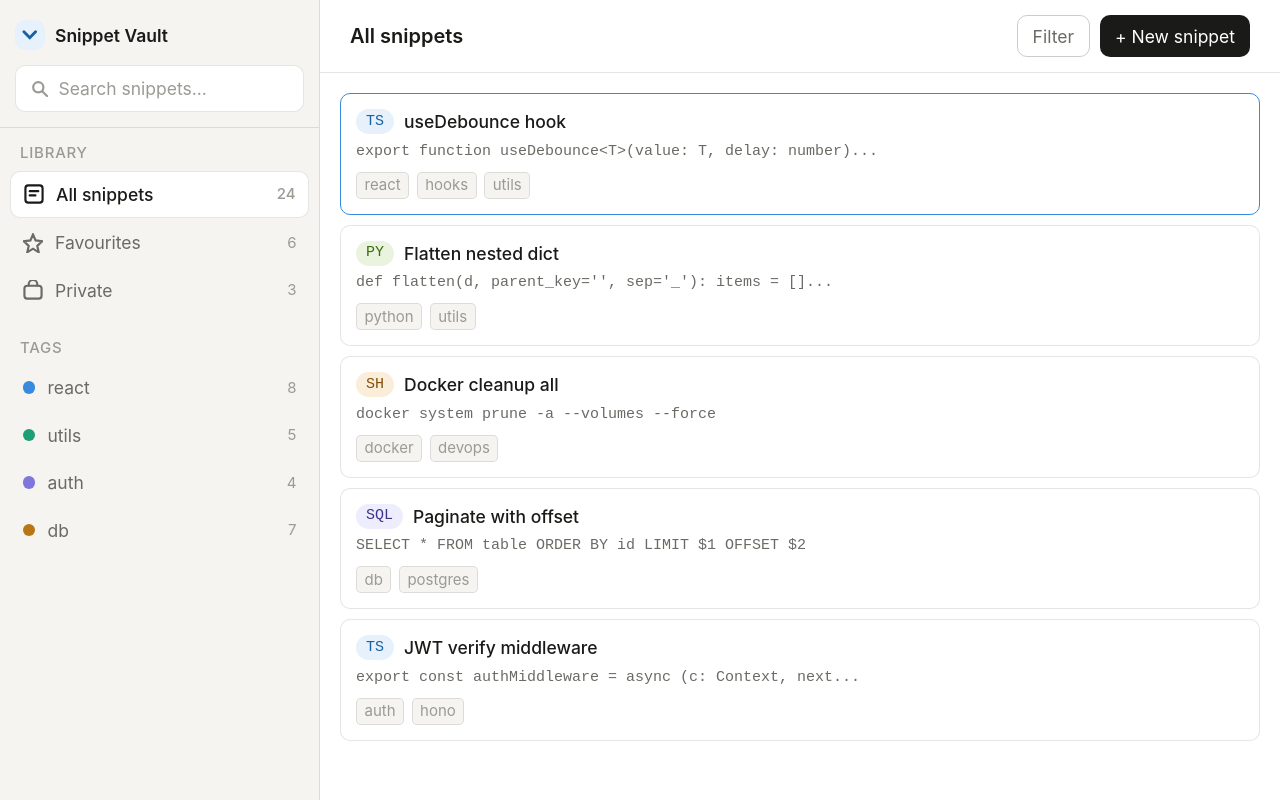
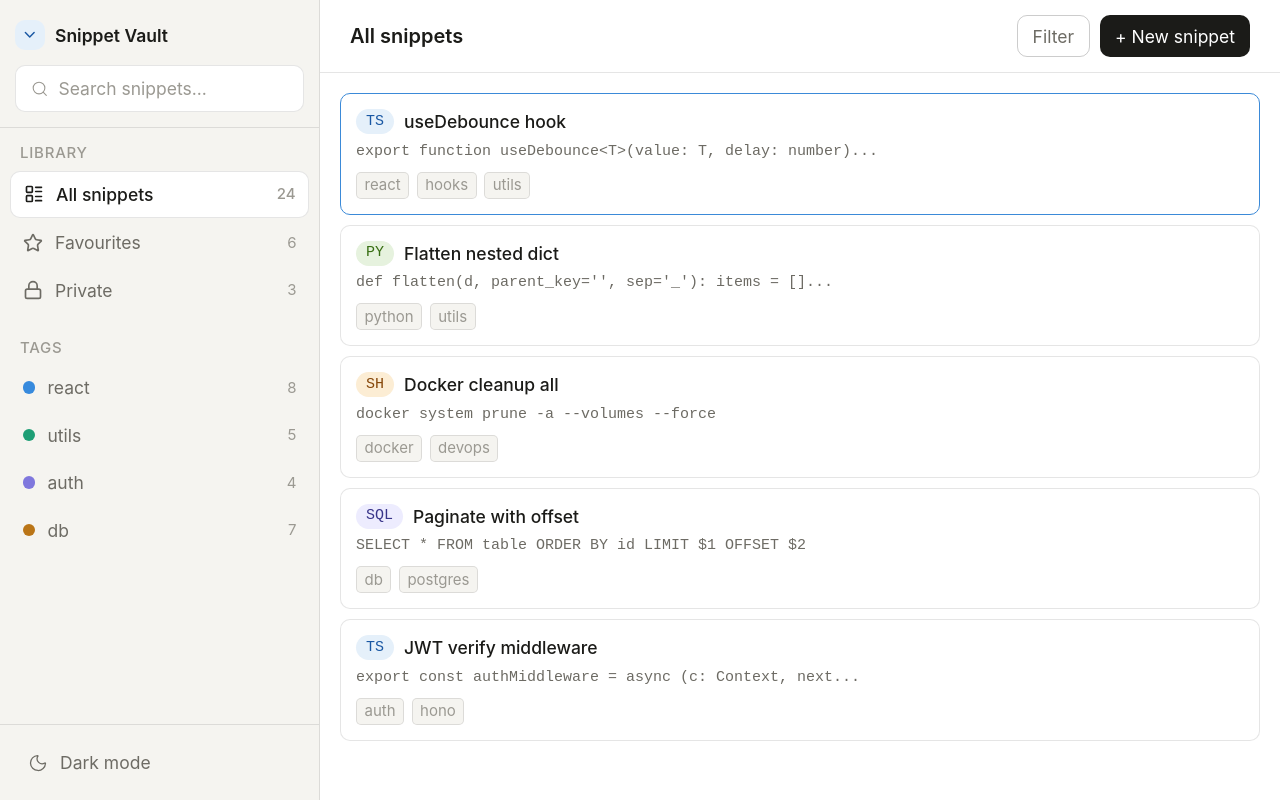
Before and after one commit to Zlatanoski/Snippet-Vault, a React (Vite) app in the folder apps/web/: page / in a window 1280 px wide. Built offline with nearby package versions, Linux system fonts and the light colour scheme.

Commit message:
Changed icons to lucide-react icons.

```diff
--- a/apps/web/package.json
+++ b/apps/web/package.json
@@ -12,6 +12,7 @@
   "dependencies": {
     "@tailwindcss/vite": "^4.2.2",
     "drizzle-orm": "^0.45.1",
+    "lucide-react": "^0.577.0",
     "postgres": "^3.4.8",
     "react": "^19.2.4",
     "react-dom": "^19.2.4"
--- a/apps/web/src/components/Sidebar.tsx
+++ b/apps/web/src/components/Sidebar.tsx
@@ -1,40 +1,13 @@
+
+import
+{ useState, useEffect } from 'react';
+import { LayoutList, Star, Lock, ChevronDown, X, Search, Sun, Moon } from 'lucide-react';
 import type { NavItem, Tag } from '../types';
 
-// ── Icons ─────────────────────────────────────────────────────────────────────
-
-const iconClass = 'h-4 w-4 shrink-0 stroke-current [fill:none] [stroke-linecap:round] [stroke-width:1.5]';
-
-function IconAll() {
-    return (
-        <svg viewBox="0 0 14 14" className={iconClass}>
-            <rect x="1" y="1" width="12" height="12" rx="2" />
-            <line x1="4" y1="5" x2="10" y2="5" />
-            <line x1="4" y1="8" x2="8" y2="8" />
-        </svg>
-    );
-}
-
-function IconFavourites() {
-    return (
-        <svg viewBox="0 0 14 14" className={iconClass}>
-            <polygon points="7,1 8.8,5.2 13.5,5.7 10,9 11,13.5 7,11 3,13.5 4,9 0.5,5.7 5.2,5.2" />
-        </svg>
-    );
-}
-
-function IconPrivate() {
-    return (
-        <svg viewBox="0 0 14 14" className={iconClass}>
-            <rect x="1" y="4" width="12" height="9" rx="2" />
-            <path d="M4 4V3a3 3 0 016 0v1" />
-        </svg>
-    );
-}
-
 const NAV_ICONS: Record<NavItem['icon'], React.ReactNode> = {
-    all:        <IconAll />,
-    favourites: <IconFavourites />,
-    private:    <IconPrivate />,
+    all:        <LayoutList className="h-4 w-4 shrink-0" />,
+    favourites: <Star className="h-4 w-4 shrink-0" />,
+    private:    <Lock className="h-4 w-4 shrink-0" />,
 };
 
 // ── Sub-components ────────────────────────────────────────────────────────────
@@ -93,7 +66,24 @@ interface Props {
     onClose: () => void;
 }
 
+function useDarkMode() {
+    const [isDark, setIsDark] = useState(() =>
+        document.documentElement.classList.contains('dark') ||
+        (!document.documentElement.classList.contains('light') &&
+            window.matchMedia('(prefers-color-scheme: dark)').matches)
+    );
+
+    useEffect(() => {
+        document.documentElement.classList.toggle('dark', isDark);
+        document.documentElement.classList.toggle('light', !isDark);
+    }, [isDark]);
+
+    return [isDark, () => setIsDark((d) => !d)] as const;
+}
+
 export default function Sidebar({ navItems, tags, activeNavId, isOpen, onNavSelect, onTagSelect, onClose }: Props) {
+    const [isDark, toggleDark] = useDarkMode();
+
     return (
         <>
             {/* Mobile overlay */}
@@ -116,9 +106,7 @@ export default function Sidebar({ navItems, tags, activeNavId, isOpen, onNavSele
                     <div className="flex items-center justify-between">
                         <div className="flex items-center gap-2 text-sm font-semibold text-content-primary">
                             <div className="flex h-6 w-6 shrink-0 items-center justify-center rounded-lg bg-surface-info">
-                                <svg viewBox="0 0 12 12" className="h-3.5 w-3.5 stroke-content-info [fill:none] [stroke-linecap:round] [stroke-width:2]">
-                                    <polyline points="2,4 6,8 10,4" />
-                                </svg>
+                                <ChevronDown className="h-3.5 w-3.5 stroke-content-info" strokeWidth={2} />
                             </div>
                             Snippet Vault
                         </div>
@@ -127,18 +115,12 @@ export default function Sidebar({ navItems, tags, activeNavId, isOpen, onNavSele
                             onClick={onClose}
                             className="rounded-lg p-1 text-content-tertiary hover:bg-surface-page md:hidden"
                         >
-                            <svg viewBox="0 0 14 14" className="h-4 w-4 stroke-current [fill:none] [stroke-linecap:round] [stroke-width:1.5]">
-                                <line x1="2" y1="2" x2="12" y2="12" />
-                                <line x1="12" y1="2" x2="2" y2="12" />
-                            </svg>
+                            <X className="h-4 w-4" />
                         </button>
                     </div>
 
                     <div className="mt-3 flex cursor-text items-center gap-2 rounded-lg border border-black/10 bg-surface-raised px-3 py-2 text-sm text-content-tertiary">
-                        <svg className="h-3.5 w-3.5 shrink-0" viewBox="0 0 12 12" fill="none" stroke="currentColor" strokeWidth="1.5" strokeLinecap="round">
-                            <circle cx="5" cy="5" r="3.5" />
-                            <line x1="8" y1="8" x2="11" y2="11" />
-                        </svg>
+                        <Search className="h-3.5 w-3.5 shrink-0" strokeWidth={1.5} />
                         Search snippets...
                     </div>
                 </div>
@@ -168,6 +150,26 @@ export default function Sidebar({ navItems, tags, activeNavId, isOpen, onNavSele
                         ))}
                     </div>
                 </nav>
+
+                {/* Dark mode toggle */}
+                <div className="border-t border-black/10 px-3 py-3">
+                    <button
+                        onClick={toggleDark}
+                        className="flex w-full items-center gap-2.5 rounded-lg px-2.5 py-2 text-sm text-content-secondary transition-colors hover:bg-surface-page"
+                    >
+                        {isDark ? (
+                            <>
+                                <Sun className="h-4 w-4 shrink-0" strokeWidth={1.5} />
+                                <span>Light mode</span>
+                            </>
+                        ) : (
+                            <>
+                                <Moon className="h-4 w-4 shrink-0" strokeWidth={1.5} />
+                                <span>Dark mode</span>
+                            </>
+                        )}
+                    </button>
+                </div>
             </aside>
         </>
     );
--- a/apps/web/src/index.css
+++ b/apps/web/src/index.css
@@ -3,68 +3,89 @@
 @tailwind utilities;
 
 /* ── Design tokens ─────────────────────────────────────────────────────────────
-   Single source of truth for every color in the app.
-   Tailwind maps named utility classes to these variables (see tailwind.config.js).
-   Dark mode is handled here — components never need a `dark:` prefix.
+   HSL values (shadcn style: "H S% L%") — used as hsl(var(--x)) in Tailwind.
+   The space-separated format lets Tailwind compose opacity: hsl(var(--x) / 0.5)
+   Dark mode is toggled by adding the `.dark` class to <html>.
    ──────────────────────────────────────────────────────────────────────────── */
+
 html, body, #root {
   height: 100%;
   width: 100%;
   margin: 0;
   padding: 0;
-  font-size: 20px; /* bump up from default 16px */
+  font-size: 20px;
+  zoom: 1.0;
+}
 
-    zoom: 1.0;
-
-}
+/* ── Light mode (default) ───────────────────────────────────────────────────── */
 :root {
-  /* Surfaces */
-  --color-surface-page:   #eceae4;
-  --color-surface-base:   #f5f4f0;
-  --color-surface-raised: #ffffff;
-  --color-surface-info:   #e6f1fb;
+  /* Surfaces — warm stone */
+  --color-surface-page:   40 14% 90%;   /* stone-200 */
+  --color-surface-base:   45 20% 95%;   /* stone-100 */
+  --color-surface-raised: 0 0% 100%;    /* white */
+  --color-surface-info:   210 70% 94%;  /* blue-100 */
 
   /* Content / text */
-  --color-content-primary:   #1a1a18;
-  --color-content-secondary: #6b6a65;
-  --color-content-tertiary:  #9b9a95;
-  --color-content-info:      #185fa5;
+  --color-content-primary:   60 5% 10%;   /* stone-900 */
+  --color-content-secondary: 45 4% 41%;   /* stone-500 */
+  --color-content-tertiary:  45 4% 59%;   /* stone-400 */
+  --color-content-info:      213 73% 37%; /* blue-700 */
 
-  /* Named border color (opacity borders stay as black/10 etc.) */
-  --color-border-info: #378add;
+  /* Named border */
+  --color-border-info: 210 67% 54%;
 
   /* Language badge pairs */
-  --color-lang-ts-bg:   #e6f1fb;  --color-lang-ts-fg:   #185fa5;
-  --color-lang-js-bg:   #faeeda;  --color-lang-js-fg:   #854f0b;
-  --color-lang-py-bg:   #eaf3de;  --color-lang-py-fg:   #3b6d11;
-  --color-lang-sh-bg:   #faeeda;  --color-lang-sh-fg:   #854f0b;
-  --color-lang-sql-bg:  #eeedfe;  --color-lang-sql-fg:  #3c3489;
-  --color-lang-css-bg:  #fbeaf0;  --color-lang-css-fg:  #993556;
-  --color-lang-json-bg: #f1efe8;  --color-lang-json-fg: #5f5e5a;
+  --color-lang-ts-bg:   210 70% 94%;  --color-lang-ts-fg:   213 73% 37%;
+  --color-lang-js-bg:   38 88% 91%;   --color-lang-js-fg:   30 87% 28%;
+  --color-lang-py-bg:   96 42% 91%;   --color-lang-py-fg:   96 72% 25%;
+  --color-lang-sh-bg:   38 88% 91%;   --color-lang-sh-fg:   30 87% 28%;
+  --color-lang-sql-bg:  246 91% 96%;  --color-lang-sql-fg:  243 45% 37%;
+  --color-lang-css-bg:  339 72% 95%;  --color-lang-css-fg:  339 52% 41%;
+  --color-lang-json-bg: 43 18% 93%;   --color-lang-json-fg: 42 4% 36%;
 }
 
+/* ── Dark mode (.dark class on <html>) ─────────────────────────────────────── */
+.dark {
+  /* Surfaces */
+  --color-surface-page:   60 3% 17%;    /* stone-800 */
+  --color-surface-base:   60 4% 14%;    /* stone-900 */
+  --color-surface-raised: 60 4% 11%;    /* stone-950 */
+  --color-surface-info:   211 91% 18%;  /* blue-950 */
+
+  /* Content / text */
+  --color-content-primary:   43 14% 88%;  /* stone-200 */
+  --color-content-secondary: 45 4% 59%;   /* stone-400 */
+  --color-content-tertiary:  45 4% 41%;   /* stone-500 */
+  --color-content-info:      210 69% 72%; /* blue-300 */
+
+  /* Language badge pairs */
+  --color-lang-ts-bg:   211 91% 18%;  --color-lang-ts-fg:   210 69% 72%;
+  --color-lang-js-bg:   24 96% 13%;   --color-lang-js-fg:   38 91% 72%;
+  --color-lang-py-bg:   106 84% 11%;  --color-lang-py-fg:   86 47% 56%;
+  --color-lang-sh-bg:   24 96% 13%;   --color-lang-sh-fg:   38 91% 72%;
+  --color-lang-sql-bg:  244 46% 25%;  --color-lang-sql-fg:  247 70% 80%;
+  --color-lang-css-bg:  339 52% 18%;  --color-lang-css-fg:  337 72% 75%;
+  --color-lang-json-bg: 60 3% 17%;    --color-lang-json-fg: 43 8% 68%;
+}
+
+/* ── Respect system preference on first load (before JS toggles the class) ── */
 @media (prefers-color-scheme: dark) {
-  :root {
-    /* Surfaces */
-    --color-surface-page:   #2c2c2a;
-    --color-surface-base:   #252523;
-    --color-surface-raised: #1e1e1c;
-    --color-surface-info:   #042c53;
-
-    /* Content / text */
-    --color-content-primary:   #e8e6de;
-    --color-content-secondary: #9b9a95;
-    --color-content-tertiary:  #6b6a65;
-    --color-content-info:      #85b7eb;
-
-    /* Language badge pairs */
-    --color-lang-ts-bg:   #042c53;  --color-lang-ts-fg:   #85b7eb;
-    --color-lang-js-bg:   #412402;  --color-lang-js-fg:   #fac775;
-    --color-lang-py-bg:   #173404;  --color-lang-py-fg:   #97c459;
-    --color-lang-sh-bg:   #412402;  --color-lang-sh-fg:   #fac775;
-    --color-lang-sql-bg:  #26215c;  --color-lang-sql-fg:  #afa9ec;
-    --color-lang-css-bg:  #4b1528;  --color-lang-css-fg:  #ed93b1;
-    --color-lang-json-bg: #2c2c2a;  --color-lang-json-fg: #b4b2a9;
+  :root:not(.light) {
+    --color-surface-page:   60 3% 17%;
+    --color-surface-base:   60 4% 14%;
+    --color-surface-raised: 60 4% 11%;
+    --color-surface-info:   211 91% 18%;
+    --color-content-primary:   43 14% 88%;
+    --color-content-secondary: 45 4% 59%;
+    --color-content-tertiary:  45 4% 41%;
+    --color-content-info:      210 69% 72%;
+    --color-lang-ts-bg:   211 91% 18%;  --color-lang-ts-fg:   210 69% 72%;
+    --color-lang-js-bg:   24 96% 13%;   --color-lang-js-fg:   38 91% 72%;
+    --color-lang-py-bg:   106 84% 11%;  --color-lang-py-fg:   86 47% 56%;
+    --color-lang-sh-bg:   24 96% 13%;   --color-lang-sh-fg:   38 91% 72%;
+    --color-lang-sql-bg:  244 46% 25%;  --color-lang-sql-fg:  247 70% 80%;
+    --color-lang-css-bg:  339 52% 18%;  --color-lang-css-fg:  337 72% 75%;
+    --color-lang-json-bg: 60 3% 17%;    --color-lang-json-fg: 43 8% 68%;
   }
 }
 
--- a/apps/web/tailwind.config.js
+++ b/apps/web/tailwind.config.js
@@ -1,7 +1,7 @@
 /** @type {import('tailwindcss').Config} */
 export default {
   content: ['./index.html', './src/**/*.{ts,tsx}'],
-  darkMode: 'media',
+  darkMode: 'class',
   theme: {
     extend: {
       fontFamily: {
@@ -18,26 +18,26 @@ export default {
       // text-lg   = 1.125rem
       colors: {
         surface: {
-          page:   'var(--color-surface-page)',
-          base:   'var(--color-surface-base)',
-          raised: 'var(--color-surface-raised)',
-          info:   'var(--color-surface-info)',
+          page:   'hsl(var(--color-surface-page))',
+          base:   'hsl(var(--color-surface-base))',
+          raised: 'hsl(var(--color-surface-raised))',
+          info:   'hsl(var(--color-surface-info))',
         },
         content: {
-          primary:   'var(--color-content-primary)',
-          secondary: 'var(--color-content-secondary)',
-          tertiary:  'var(--color-content-tertiary)',
-          info:      'var(--color-content-info)',
+          primary:   'hsl(var(--color-content-primary))',
+          secondary: 'hsl(var(--color-content-secondary))',
+          tertiary:  'hsl(var(--color-content-tertiary))',
+          info:      'hsl(var(--color-content-info))',
         },
-        'border-accent': 'var(--color-border-info)',
+        'border-accent': 'hsl(var(--color-border-info))',
         lang: {
-          ts:   { bg: 'var(--color-lang-ts-bg)',   fg: 'var(--color-lang-ts-fg)'   },
-          js:   { bg: 'var(--color-lang-js-bg)',   fg: 'var(--color-lang-js-fg)'   },
-          py:   { bg: 'var(--color-lang-py-bg)',   fg: 'var(--color-lang-py-fg)'   },
-          sh:   { bg: 'var(--color-lang-sh-bg)',   fg: 'var(--color-lang-sh-fg)'   },
-          sql:  { bg: 'var(--color-lang-sql-bg)',  fg: 'var(--color-lang-sql-fg)'  },
-          css:  { bg: 'var(--color-lang-css-bg)',  fg: 'var(--color-lang-css-fg)'  },
-          json: { bg: 'var(--color-lang-json-bg)', fg: 'var(--color-lang-json-fg)' },
+          ts:   { bg: 'hsl(var(--color-lang-ts-bg))',   fg: 'hsl(var(--color-lang-ts-fg))'   },
+          js:   { bg: 'hsl(var(--color-lang-js-bg))',   fg: 'hsl(var(--color-lang-js-fg))'   },
+          py:   { bg: 'hsl(var(--color-lang-py-bg))',   fg: 'hsl(var(--color-lang-py-fg))'   },
+          sh:   { bg: 'hsl(var(--color-lang-sh-bg))',   fg: 'hsl(var(--color-lang-sh-fg))'   },
+          sql:  { bg: 'hsl(var(--color-lang-sql-bg))',  fg: 'hsl(var(--color-lang-sql-fg))'  },
+          css:  { bg: 'hsl(var(--color-lang-css-bg))',  fg: 'hsl(var(--color-lang-css-fg))'  },
+          json: { bg: 'hsl(var(--color-lang-json-bg))', fg: 'hsl(var(--color-lang-json-fg))' },
         },
       },
       height: {
```
Also changed, not shown: apps/web/src/components/MainPanel.tsx (+2 -5 lines), 1 other file (tests, documents, lock files or other folders).
